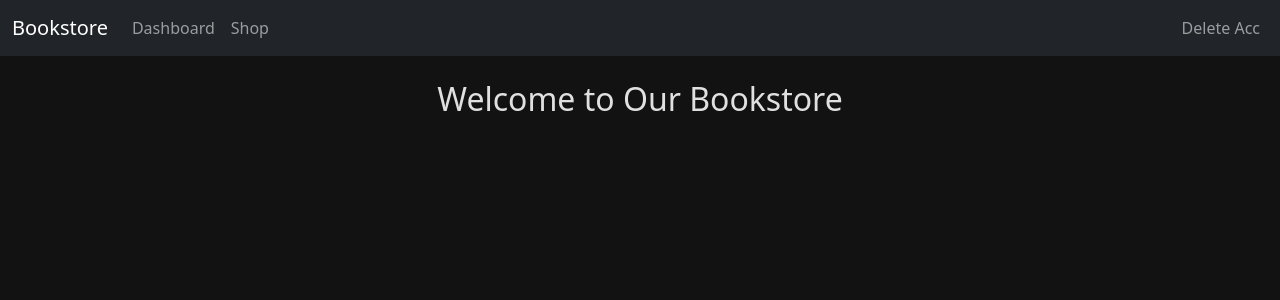
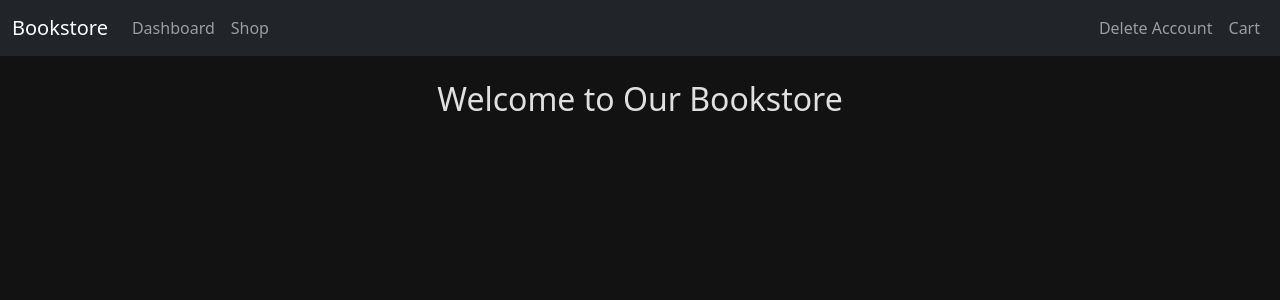
Before and after one commit to ZBerritt/bookstore-db, a Flask app: page /shop in a window 1280 px wide. Shown: the top 300 px of the page. Run offline with Flask 3, Linux system fonts and the light colour scheme; data that the repository does not hold is empty; some libraries are stand-ins or nearby versions.

Commit message:
added cart

```diff
--- a/templates/base.html
+++ b/templates/base.html
@@ -32,7 +32,8 @@
                     <li class="nav-item"><a class="nav-link" href="/shop">Shop</a></li>
                 </ul>
                 <ul class="navbar-nav ms-auto">
-                    <li class="nav-item"><a class="nav-link" href="/delete">Delete Acc</a></li>
+                    <li class="nav-item"><a class="nav-link" href="/delete">Delete Account</a></li>
+                    <li class="nav-item"><a class="nav-link" href="/cart">Cart</a></li>
                 </ul>
             </div>
         </div>
```
